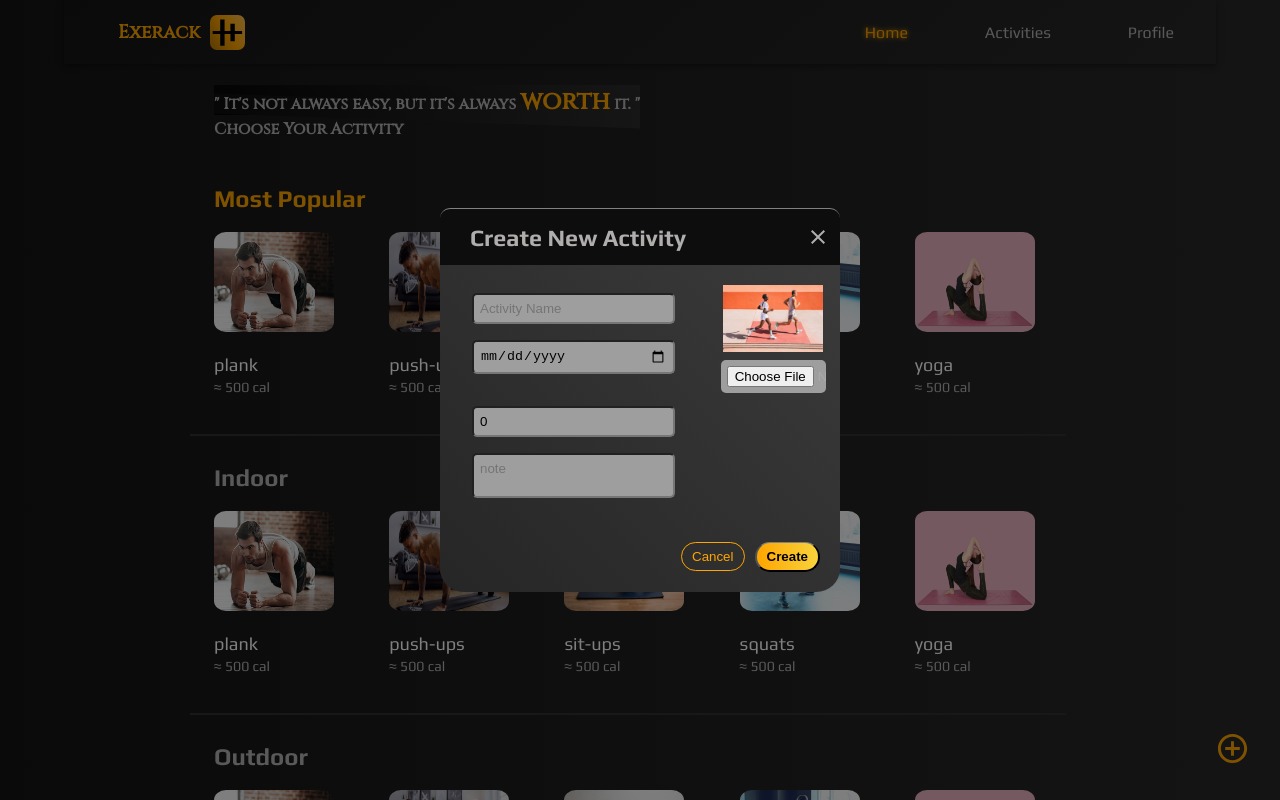
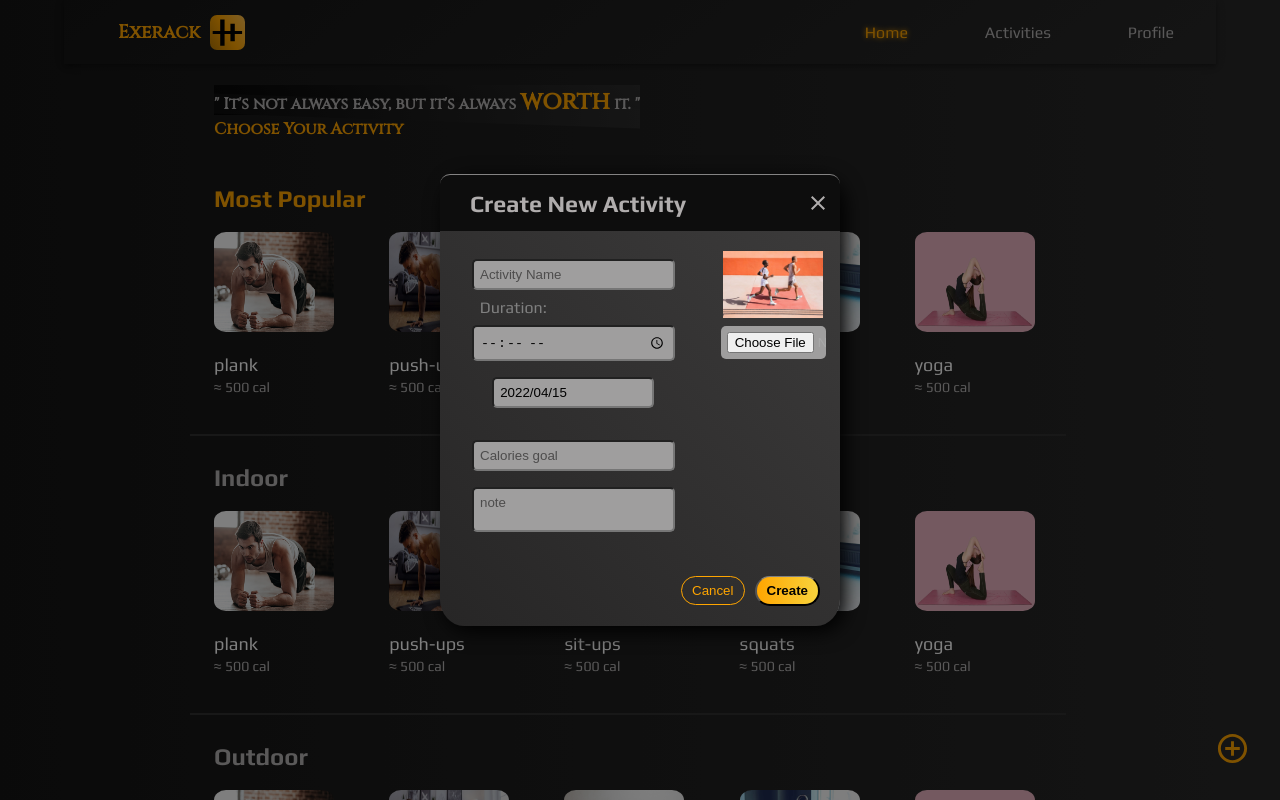
Before and after one commit to pichaipusit/exerack, a React (Create React App) app in the folder client/: page /activities in a window 1280 px wide. Both pictures are taken after a click on the picture 274 px from the left and 282 px from the top of the page. Shown: the top 800 px of the page. Built offline with nearby package versions, Linux system fonts and the light colour scheme; a web font is replaced by a local one.

Commit message:
style the new activity form

```diff
--- a/client/package.json
+++ b/client/package.json
@@ -12,9 +12,13 @@
     "@testing-library/react": "^12.1.4",
     "@testing-library/user-event": "^13.5.0",
     "axios": "^0.26.1",
+    "datepicker-moment": "^2.0.2",
+    "moment": "^2.29.2",
     "react": "^17.0.2",
     "react-circular-progressbar": "^2.0.4",
+    "react-datepicker": "^4.7.0",
     "react-dom": "^17.0.2",
+    "react-duration-picker": "^1.1.1",
     "react-file-base64": "^1.0.3",
     "react-redux": "^7.2.8",
     "react-router": "^6.3.0",
--- a/client/src/components/Forms/FormCreate.js
+++ b/client/src/components/Forms/FormCreate.js
@@ -1,9 +1,11 @@
-import { Grid, Modal } from "@mui/material";
+import { Box, Grid, Modal } from "@mui/material";
 import React, { useEffect, useState } from "react";
 import FileBase from "react-file-base64";
 import "./formCreate.css";
 import running from "../../images/outdoor/running.jpeg";
 import ClearIcon from "@mui/icons-material/Clear";
+import DatePicker from "react-datepicker";
+import "react-datepicker/dist/react-datepicker.css";
 
 function FormCreate({ isModalOpen, setIsModalOpen }) {
   const [recordInput, setRecordInput] = useState({
@@ -12,16 +14,26 @@ function FormCreate({ isModalOpen, setIsModalOpen }) {
     date: new Date(),
     duration: "",
     note: "",
-    goal: 0,
+    goal: null,
   });
 
   const handleSubmit = (e) => {
     e.preventDefault();
   };
+
+  const handleDateChange = (e) => {
+    // e.preventDefault();
+    setRecordInput({ ...recordInput, date: e.target.value });
+  };
+
   return (
     <>
       <Modal
-        sx={{ display: "flex", alignItems: "center", justifyContent: "center" }}
+        sx={{
+          display: "flex",
+          alignItems: "center",
+          justifyContent: "center",
+        }}
         open={isModalOpen}
         // onClose={handleClose}
         aria-labelledby="child-modal-title"
@@ -52,23 +64,38 @@ function FormCreate({ isModalOpen, setIsModalOpen }) {
                   }
                 />
 
-                <input
-                  className="date"
-                  type="date"
-                  placeholder=" Na"
-                  value={recordInput.date}
-                  onChange={(e) =>
-                    setRecordInput({ ...recordInput, date: e.target.value })
+                <div>
+                  <label htmlFor="duration" className="label-duration">
+                    Duration:
+                  </label>
+                  <input
+                    className="time"
+                    type="time"
+                    value={recordInput.duration}
+                    onChange={(e) =>
+                      setRecordInput({
+                        ...recordInput,
+                        duration: e.target.value,
+                      })
+                    }
+                  />
+                </div>
+
+                <DatePicker
+                  style={{ color: "white" }}
+                  selected={recordInput.date}
+                  dateFormat="yyyy/MM/dd"
+                  onChange={(date) =>
+                    setRecordInput({ ...recordInput, date: date })
                   }
                 />
+              </div>
 
-                {/* Duration */}
-              </div>
               <div className="form-group">
                 <input
                   className="goal"
                   type="number"
-                  placeholder="goal"
+                  placeholder="Calories goal"
                   value={recordInput.goal}
                   onChange={(e) =>
                     setRecordInput({ ...recordInput, goal: e.target.value })
--- a/client/src/components/Forms/formCreate.css
+++ b/client/src/components/Forms/formCreate.css
@@ -12,6 +12,7 @@
   right: 50%;
   z-index: 100;
   font-family: "Play", sans-serif;
+  box-shadow: 5px 5px 20px black;
 }
 
 .action-header {
@@ -21,7 +22,7 @@
   height: 56px;
   padding-left: 30px;
   margin-bottom: 20px;
-  border-top: 1px solid grey;
+  border-top: 1px solid rgb(132, 131, 131);
   border-top-left-radius: 10px;
   border-top-right-radius: 10px;
   font-size: 20px;
@@ -39,6 +40,10 @@
   text-align: center;
 }
 
+.label-duration {
+  margin-right: 120px;
+  color: grey;
+}
 input {
   width: 70%;
   padding: 6px;
@@ -46,6 +51,9 @@ input {
   outline: none;
   background: rgb(159, 158, 158);
   border-radius: 5px;
+}
+::placeholder {
+  color: rgb(77, 76, 76);
 }
 
 .note {
--- a/client/src/pages/Activities.css
+++ b/client/src/pages/Activities.css
@@ -23,11 +23,13 @@
 .quote-sect h4 {
   font-family: "Cinzel", serif;
 }
-.quote-sect h4 span {
+.quote-sect .worth {
   font-size: 25px;
   color: orange;
 }
-
+.quote-sect .choose {
+  color: orange;
+}
 /* Activities list */
 .cateTitle {
   color: var(--text-dark2);
--- a/client/src/pages/Activities.js
+++ b/client/src/pages/Activities.js
@@ -23,11 +23,13 @@ function Activities() {
       <Container maxWidth="md">
         <section className="quote-sect" style={{ marginBottom: "70px" }}>
           <h4>
-            " It's not always easy, but it's always <span>worth</span> it. "
-            <br /> Choose Your Activity
+            " It's not always easy, but it's always{" "}
+            <span className="worth">worth</span> it. "
+            <br /> <span className="choose">Choose Your Activity</span>
           </h4>
         </section>
 
+        {/* Will use map */}
         <section className="popular-sect">
           <ActivityCategory
             cateTitle="Most Popular"
```
Also changed, not shown: 1 other file (tests, documents, lock files or other folders).
